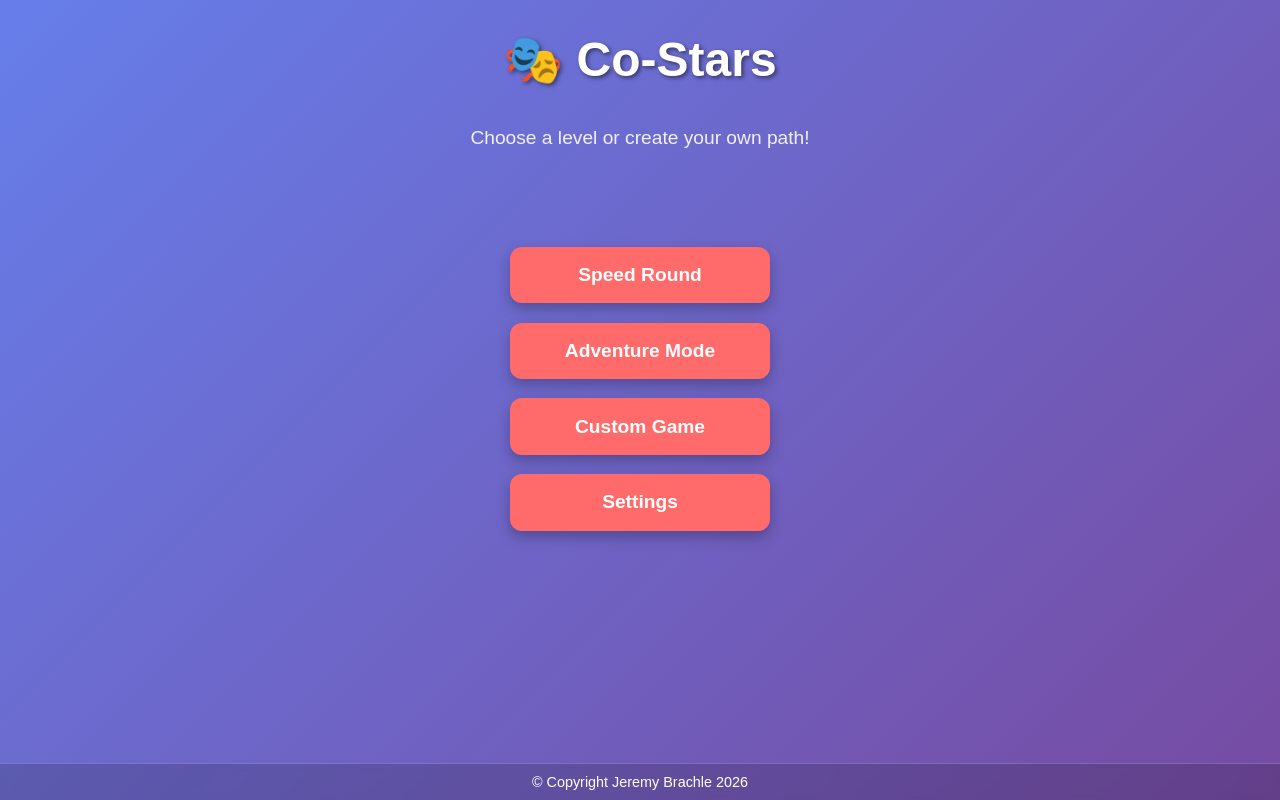
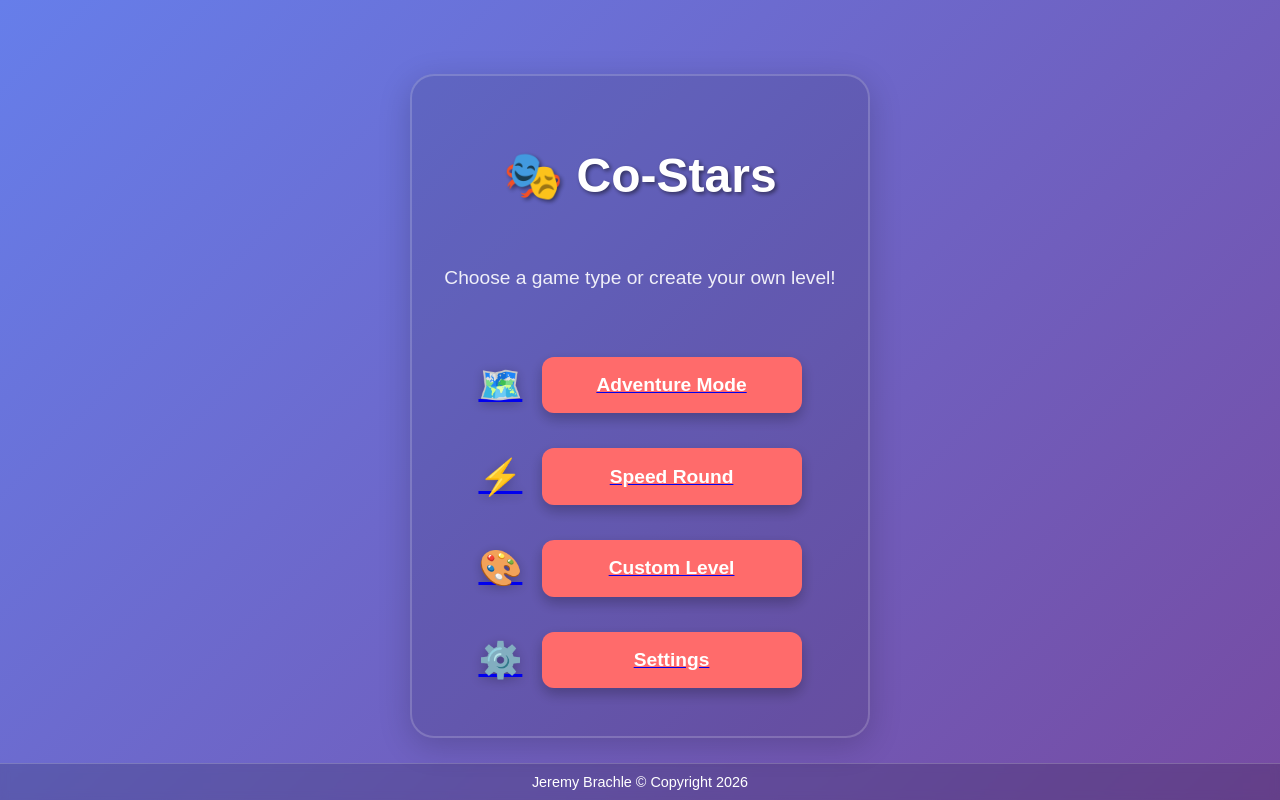
Before and after one commit to jeremybrachle/co-stars-frontend, a React (Vite) app: page / in a window 1280 px wide. Built offline with nearby package versions, Linux system fonts and the light colour scheme.

Commit message:
Fixing styling on home page

```diff
--- a/src/components/Footer.tsx
+++ b/src/components/Footer.tsx
@@ -1,7 +1,7 @@
 function Footer() {
   return (
     <div className="footer">
-      © Copyright Jeremy Brachle 2026
+      Jeremy Brachle © Copyright 2026
     </div>
   )
 }
--- /dev/null
+++ b/src/components/HomeMenuGroup.tsx
@@ -0,0 +1,12 @@
+import NavigationMenu from "./NavigationMenu"
+
+function HomeMenuGroup() {
+  return (
+    <div className="home-menu-group">
+      <div className="subtitle subtitle-tight">Choose a game type or create your own level!</div>
+      <NavigationMenu />
+    </div>
+  )
+}
+
+export default HomeMenuGroup
--- a/src/components/NavigationMenu.tsx
+++ b/src/components/NavigationMenu.tsx
@@ -3,23 +3,30 @@ import { Link } from "react-router-dom"
 function NavigationMenu() {
   return (
     <div className="nav-menu">
-
+      <Link to="/adventure">
+        <div className="nav-btn-visual nav-btn-adventure">
+          <span className="nav-icon">🗺️</span>
+          <button>Adventure Mode</button>
+        </div>
+      </Link>
       <Link to="/speed-round">
-        <button>Speed Round</button>
+        <div className="nav-btn-visual">
+          <span className="nav-icon">⚡</span>
+          <button>Speed Round</button>
+        </div>
       </Link>
-
-      <Link to="/adventure">
-        <button>Adventure Mode</button>
+      <Link to="/custom-level">
+        <div className="nav-btn-visual">
+          <span className="nav-icon">🎨</span>
+          <button>Custom Level</button>
+        </div>
       </Link>
-
-      <Link to="/custom-level">
-        <button>Custom Game</button>
+      <Link to="/settings">
+        <div className="nav-btn-visual">
+          <span className="nav-icon">⚙️</span>
+          <button>Settings</button>
+        </div>
       </Link>
-
-      <Link to="/settings">
-        <button>Settings</button>
-      </Link>
-
     </div>
   )
 }
--- a/src/components/TitleSection.tsx
+++ b/src/components/TitleSection.tsx
@@ -6,8 +6,8 @@ type Props = {
 function TitleSection({ title, subtitle }: Props) {
   return (
     <div className="page-container">
-      <h1>{title}</h1>
-      {subtitle && <p className="subtitle">{subtitle}</p>}
+      <h1 style={{ marginBottom: 0 }}>{title}</h1>
+      {subtitle && <p className="subtitle subtitle-extra-space">{subtitle}</p>}
     </div>
   )
 }
--- a/src/pages/HomePage.tsx
+++ b/src/pages/HomePage.tsx
@@ -1,20 +1,19 @@
 // import { Link } from "react-router-dom"
 import TitleSection from "../components/TitleSection"
-import NavigationMenu from "../components/NavigationMenu"
+import HomeMenuGroup from "../components/HomeMenuGroup"
+
 
 function HomePage() {
   return (
-    <div>
-
-      <TitleSection
-        title="🎭 Co-Stars"
-        subtitle="Choose a level or create your own path!"
-      />
-
-      <NavigationMenu />
-
+    <div className="home-bg dramatic-home">
+      <div className="home-center-group">
+        <TitleSection
+          title="🎭 Co-Stars"
+        />
+        <HomeMenuGroup />
+      </div>
     </div>
-  )
+  );
 }
 
 export default HomePage
--- a/src/styles.css
+++ b/src/styles.css
@@ -1,3 +1,22 @@
+.nav-btn-adventure {
+  margin-top: 2.9em;
+}
+.subtitle-extra-space {
+  margin-bottom: 1.5em !important;
+}
+/* .home-divider removed */
+.home-menu-group {
+  display: flex;
+  flex-direction: column;
+  align-items: center;
+  margin-top: 0.2em;
+}
+
+.subtitle-tight {
+  font-size: 1.2em;
+  margin-bottom: 0.15em;
+  opacity: 0.92;
+}
 /* body {
   margin: 0;
   padding: 0;
@@ -13,18 +32,84 @@
   color: white;
 } */
 
+
 body {
   margin: 0;
   padding: 0;
   min-height: 100vh;
-
   display: flex;
   flex-direction: column;
-
   background: linear-gradient(135deg, #667eea 0%, #764ba2 100%);
-
   font-family: Arial, sans-serif;
   color: white;
+}
+
+.home-bg.dramatic-home {
+  min-height: 100vh;
+  width: 100vw;
+  display: flex;
+  align-items: center;
+  justify-content: center;
+  background: linear-gradient(135deg, #667eea 0%, #764ba2 100%);
+  position: relative;
+  overflow: hidden;
+}
+
+.home-bg.dramatic-home::before {
+  display: none;
+}
+
+.home-center-group {
+  display: flex;
+  flex-direction: column;
+  align-items: center;
+  justify-content: flex-start;
+  min-height: 10vh;
+  z-index: 1;
+  margin-top: 1.5vh;
+  padding: 2.5em 2em;
+  border-radius: 24px;
+  border: 2.5px solid rgba(255,255,255,0.18);
+  background: rgba(0,0,0,0.10);
+  box-shadow: 0 8px 32px rgba(0,0,0,0.18);
+}
+
+.nav-menu-container {
+  margin-top: 0;
+  z-index: 2;
+}
+
+.nav-menu {
+  display: flex;
+  flex-direction: column;
+  gap: 1.7em;
+  align-items: center;
+}
+
+.nav-btn-visual {
+  display: flex;
+  align-items: center;
+  gap: 1.2em;
+  border-radius: 16px;
+  padding: 0.5em 1.2em;
+  transition: box-shadow 0.2s, background 0.2s;
+  background: none;
+  box-shadow: none;
+}
+
+.nav-btn-visual:hover {
+  background: none;
+  box-shadow: none;
+}
+
+.nav-icon {
+  font-size: 2.2em;
+  filter: drop-shadow(0 2px 6px rgba(0,0,0,0.25));
+  transition: transform 0.2s;
+}
+
+.nav-btn-visual:hover .nav-icon {
+  transform: scale(1.15) rotate(-8deg);
 }
 
 #root {
@@ -56,7 +141,7 @@ h1 {
 
 .subtitle {
   font-size: 1.25em;
-  margin-bottom: 2.5em;
+  margin-bottom: 0.7em;
   opacity: 0.9;
 }
 
@@ -68,7 +153,7 @@ h1 {
 
 .subtitle {
   font-size: 1.2em;
-  margin-bottom: 2em;
+  margin-bottom: 0.7em;
   opacity: 0.9;
 }
 
```
